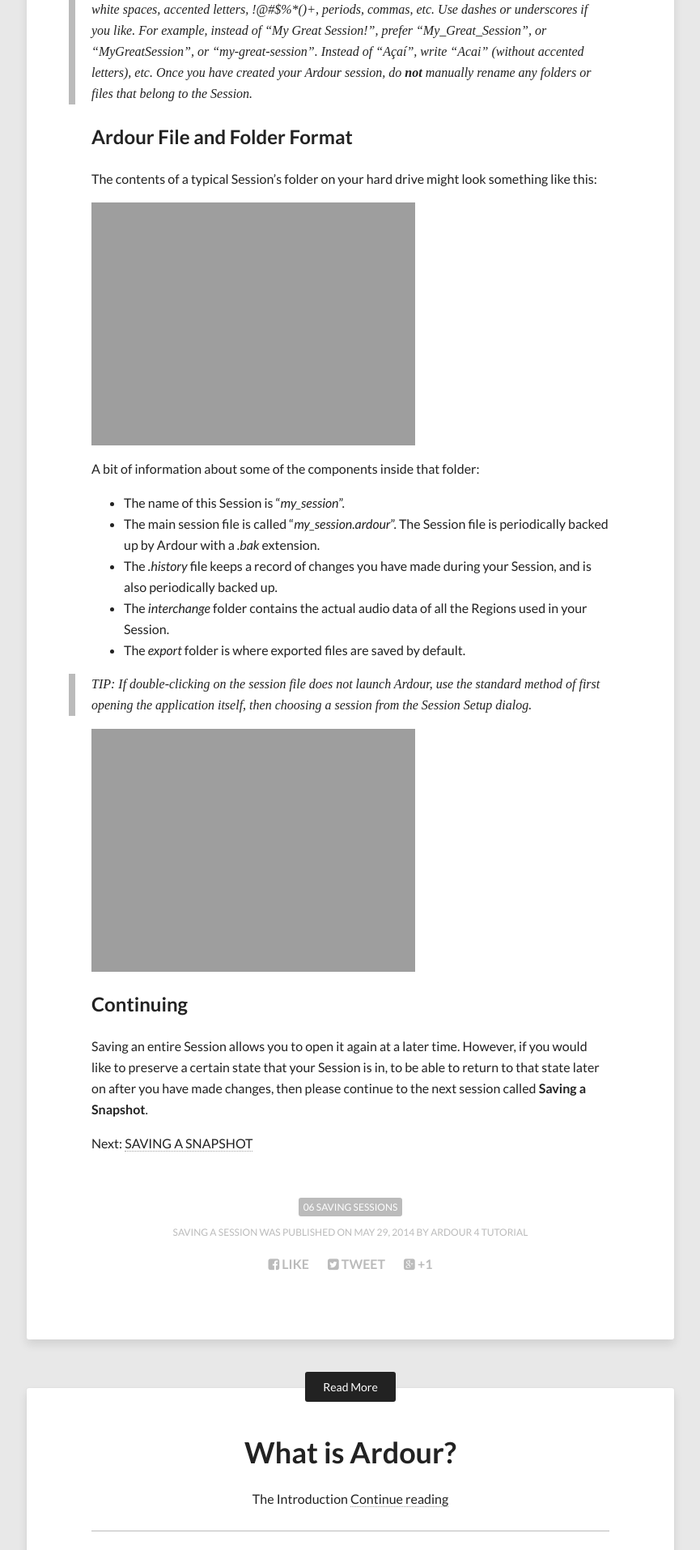
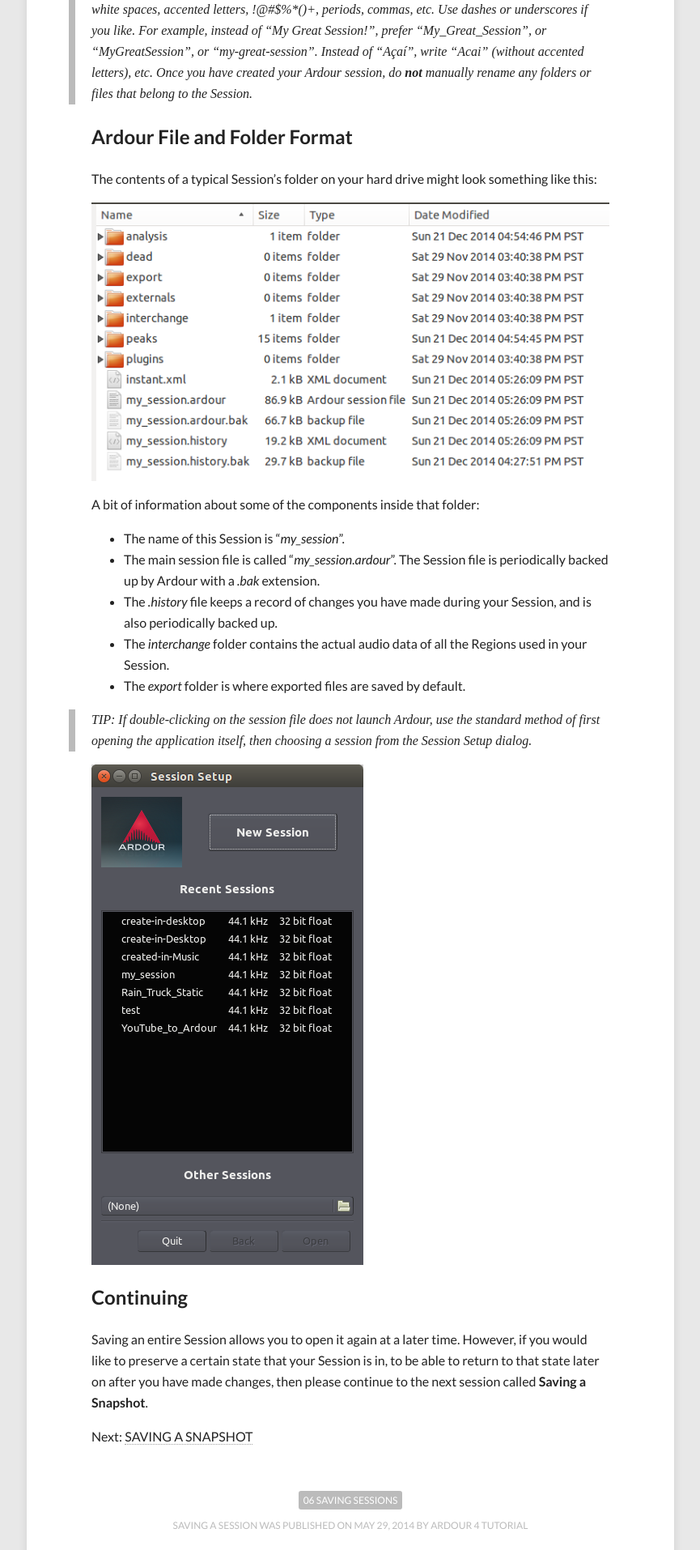
Before and after one commit to brunoruviaro/ardour4-tutorial, a Jekyll site: the page built from _posts/2014-05-29-saving-a-session.md, in a window 1280 px wide. Shown: the part 745-2659 px from the top of the page at 81% size, without its empty margins (207-1072 px from the left). Built offline with Jekyll 4.4.1, drawn with Linux system fonts in a browser that asks for light colours; nearby versions of some CDN libraries.

Commit message:
Update saving-session txt png

```diff
--- a/_posts/2014-05-29-saving-a-session.md
+++ b/_posts/2014-05-29-saving-a-session.md
@@ -24,7 +24,7 @@
 The contents of a typical Session's folder on your hard drive might look something like
 this:
 
-![Ardour Folder]({{ site.url }}/images/Ardour3_Session_Folder_Structure.png)
+![Ardour Folder]({{ site.url }}/images/Ardour4_Session_Folder_Structure.png)
 
 A bit of information about some of the components inside that folder:
 
@@ -36,7 +36,7 @@
 
 > TIP: If double-clicking on the session file does not launch Ardour, use the standard method of first opening the application itself, then choosing a session from the Session Setup dialog.
 
-![Ardour Opening]({{ site.url }}/images/Ardour3_Session_Setup_Dialog.png)
+![Ardour Opening]({{ site.url }}/images/Ardour4_Session_Setup_Dialog.png)
 
 ## Continuing
 
```
Also changed, not shown: images/Ardour4_Session_Folder_Structure.png (added), images/Ardour4_Session_Setup_Dialog.png (added).
